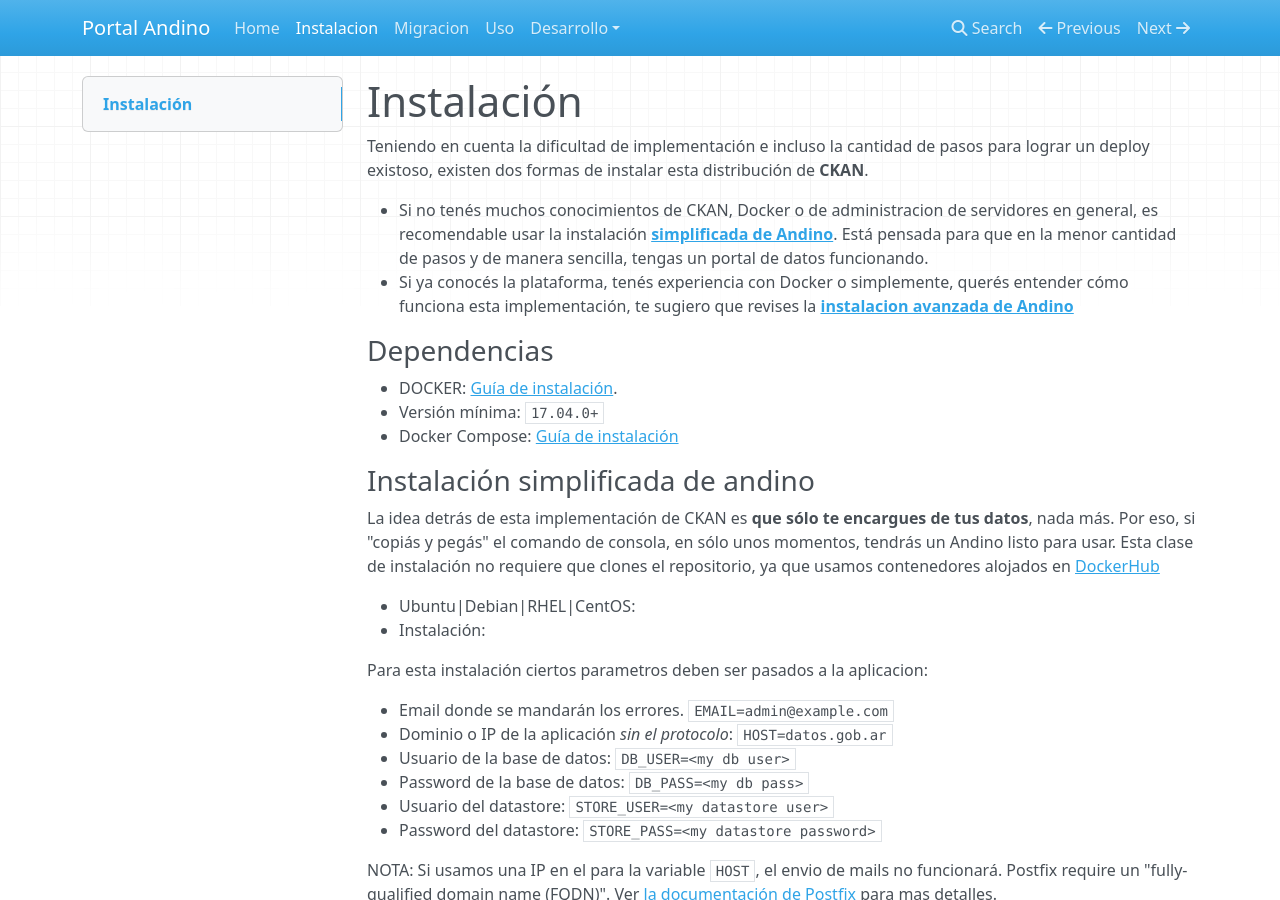
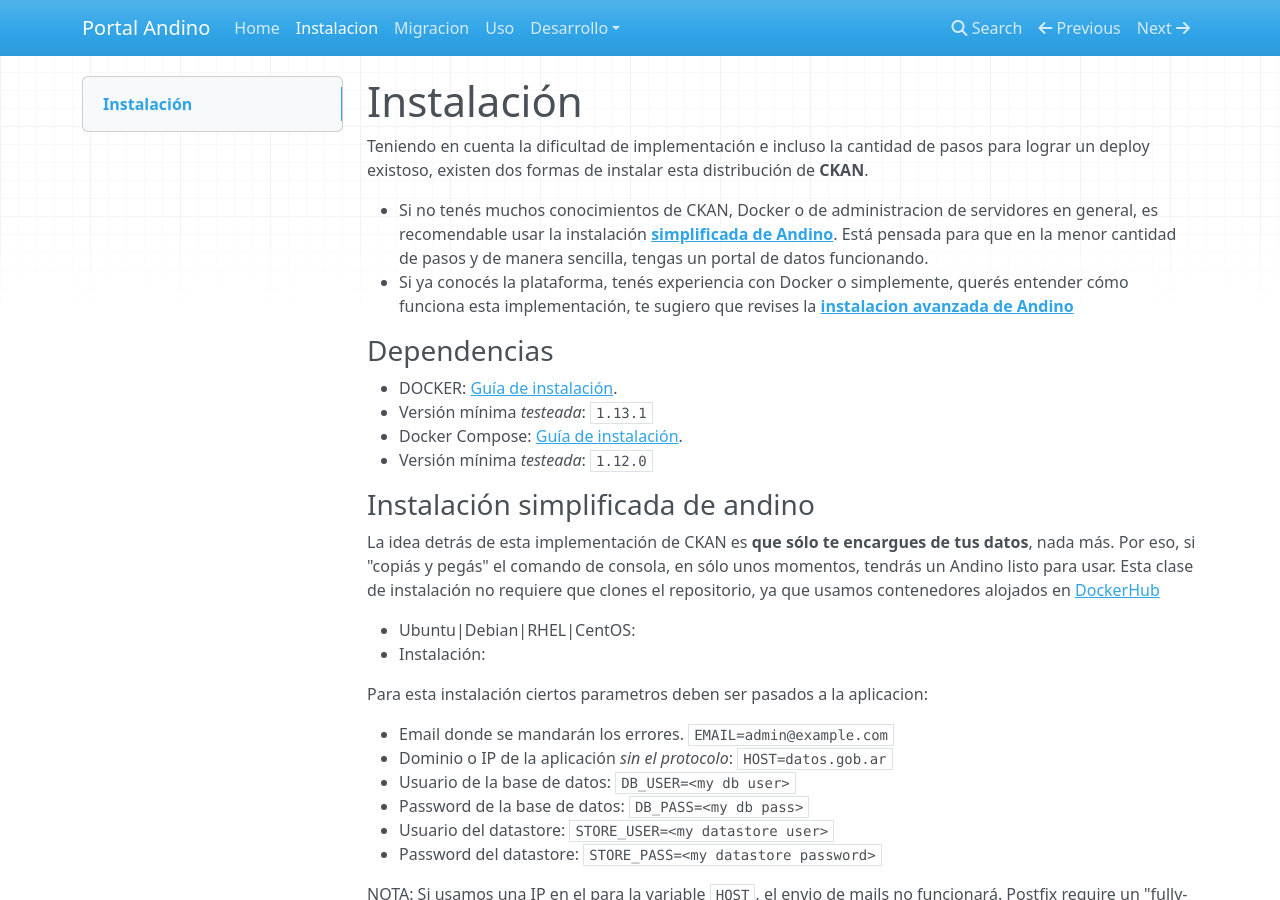
Before and after one commit to datosgobar/portal-andino, an MkDocs documentation site: the page built from docs/setup/install.md, in a window 1280 px wide and 900 px high. Built offline with MkDocs 1.6.1, drawn with Linux system fonts in a browser that asks for light colours; nearby versions of some CDN libraries; old or Windows-style settings are respelled for this version of MkDocs.

```diff
--- a/docs/setup/install.md
+++ b/docs/setup/install.md
@@ -8,8 +8,9 @@ Teniendo en cuenta la dificultad de implementación e incluso la cantidad de pas
 ### Dependencias
 
 - DOCKER: [Guía de instalación](https://docs.docker.com/engine/installation).
-  - Versión mínima: `17.04.0+`
-- Docker Compose: [Guía de instalación](https://docs.docker.com/compose/install/)
+  - Versión mínima _testeada_: `1.13.1`
+- Docker Compose: [Guía de instalación](https://docs.docker.com/compose/install/).
+  - Versión mínima _testeada_: `1.12.0`
 
 ### Instalación simplificada de andino
 
```
